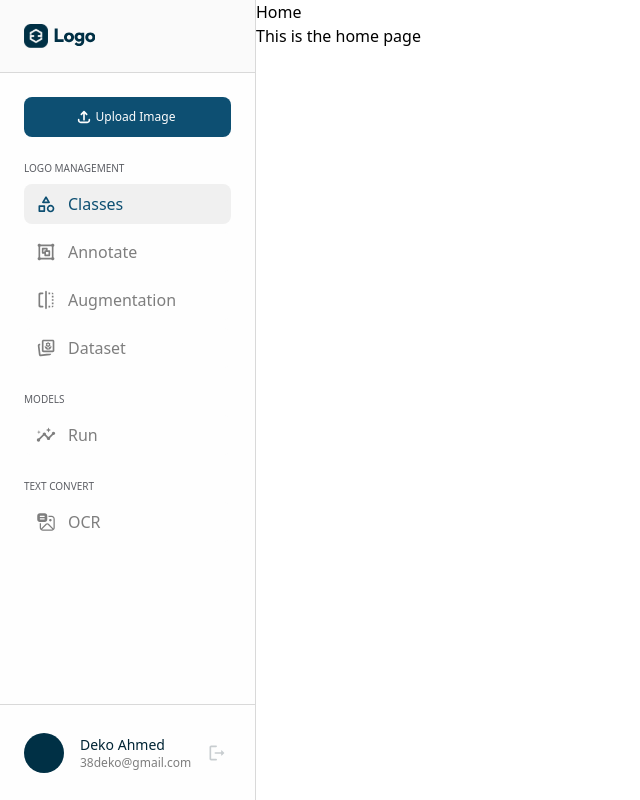
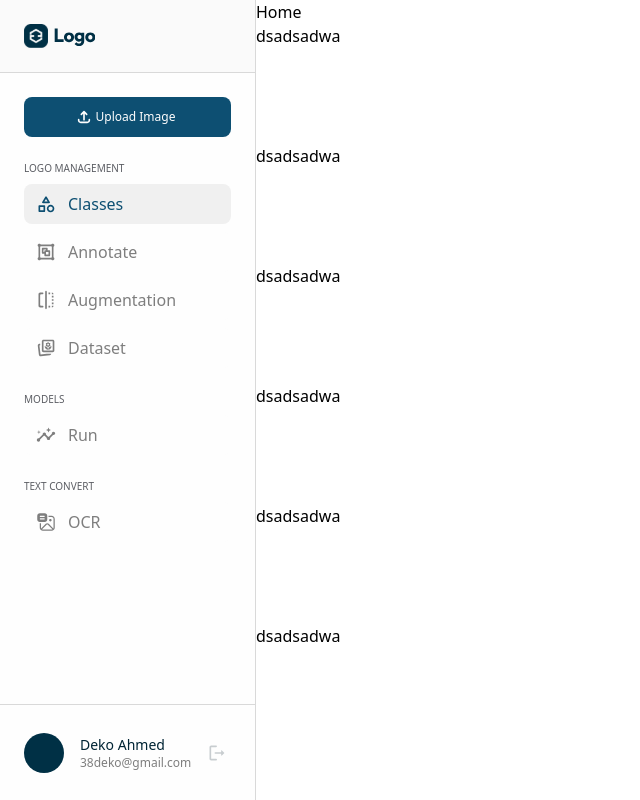
Before and after one commit to Logo-Recognition/logo-frontend, a Vue app: page / in a window 1280 px wide. Shown: the whole page, without its empty margins (0-640 px from the left). Built offline with nearby package versions, Linux system fonts and the light colour scheme; the HTML template or start-up script is replaced by a standard one.

Commit message:
refactor : adjust fix sidebar when schroll down

```diff
--- a/src/App.vue
+++ b/src/App.vue
@@ -19,7 +19,9 @@ const closeModal = () => {
 <template>
   <div class="app">
     <SideBar @open-modal="openModal"/>
-    <RouterView />
+    <div class="content">
+      <RouterView />
+    </div>
     <ModalUploadImage
       :is-open="showModal"
       @close="closeModal"
@@ -28,8 +30,13 @@ const closeModal = () => {
 </template>
 
 <style scoped>
-.app{
+.app {
   display: flex;
-  flex-direction: row;
+  height: 100vh;
+  overflow: hidden;
+}
+.content {
+  flex-grow: 1;
+  overflow: auto;
 }
 </style>
--- a/src/views/HomeView.vue
+++ b/src/views/HomeView.vue
@@ -2,6 +2,28 @@
 <template>
 	<main id="Home-page">
 		<h1>Home</h1>
-		<p>This is the home page</p>
+		<div>
+			dsadsadwa
+		</div>
+		<div>
+			dsadsadwa
+		</div>
+		<div>
+			dsadsadwa
+		</div>
+		<div>
+			dsadsadwa
+		</div>
+		<div>
+			dsadsadwa
+		</div>
+		<div>
+			dsadsadwa
+		</div>
 	</main>
 </template>
+<style scoped>
+div{
+	height: 120px;
+}
+</style>
```
